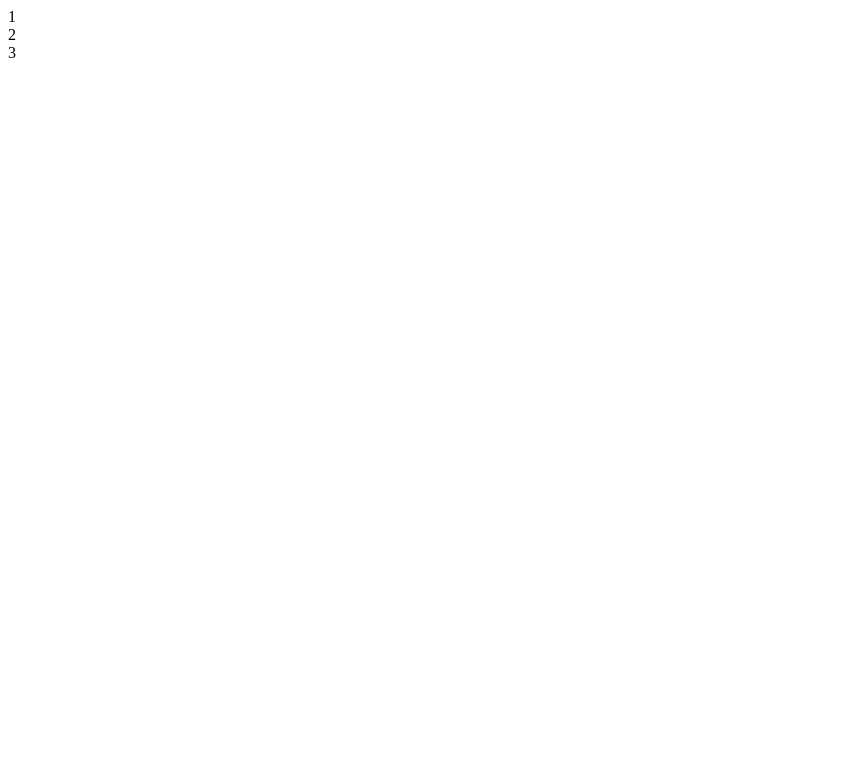
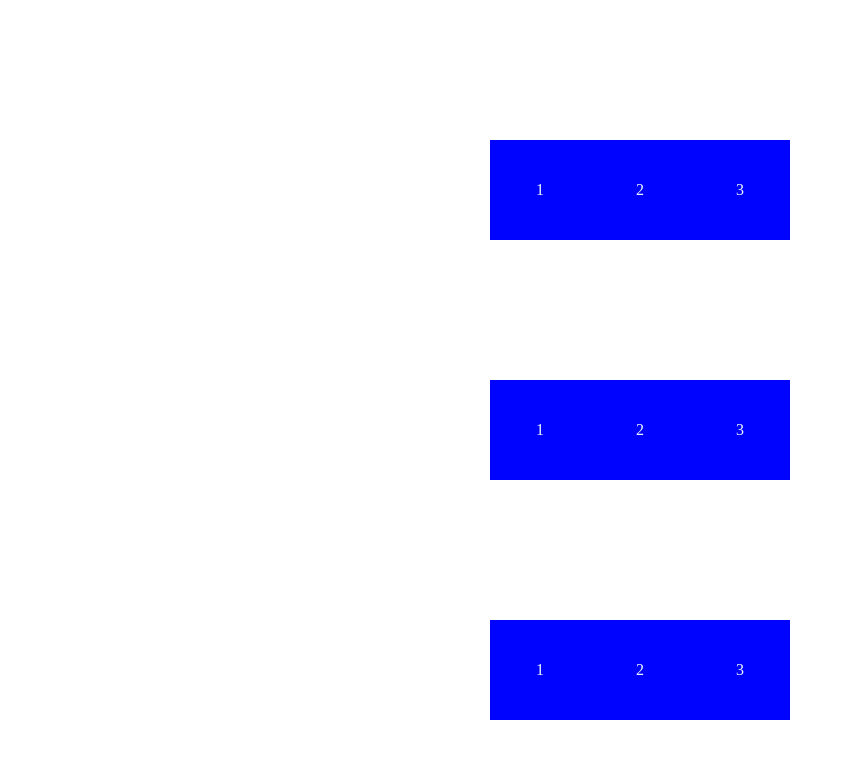
Before and after one commit to jjosejair/aula4, a plain HTML site: page index.html in a window 1280 px wide. Shown: the whole page, without its empty margins (0-845 px from the left). Drawn offline with Linux system fonts and the light colour scheme.

Commit message:
alteracao

```diff
--- a/index.html
+++ b/index.html
@@ -3,6 +3,7 @@
 <head>
     <meta charset="UTF-8">
     <meta name="viewport" content="width=device-width, initial-scale=1.0">
+    <link rel="stylesheet" href="styles.css">
     <title>Document</title>
 </head>
 <body>
@@ -12,5 +13,18 @@
         <div class="intem">3</div>
     </div>
 
+    <div class="container">
+        <div class="intem">1</div>
+        <div class="intem">2</div>
+        <div class="intem">3</div>
+    </div>
+
+
+    <div class="container">
+        <div class="intem">1</div>
+        <div class="intem">2</div>
+        <div class="intem">3</div>
+    </div>
+
 </body>
 </html>
--- a/styles.css
+++ b/styles.css
@@ -3,19 +3,24 @@
     padding: 0;
 }
 
-.item{
-    background-color: blue;
+.intem{
+    background-color: rgb(0, 4, 255);
     color: aliceblue;
-    width: 100px;
-    height: 100px;
-}
-
-.container{
     width: 100px;
     height: 100px;
     display: flex;
     justify-content: center;
+    align-items: center;
+
+}
+
+.container{
+    height: 30vh;
+    width: 100vw;
+    display: flex;
+    justify-content: center;
     align-items: end;
+    flex-wrap: wrap;
 
 
 }
```
